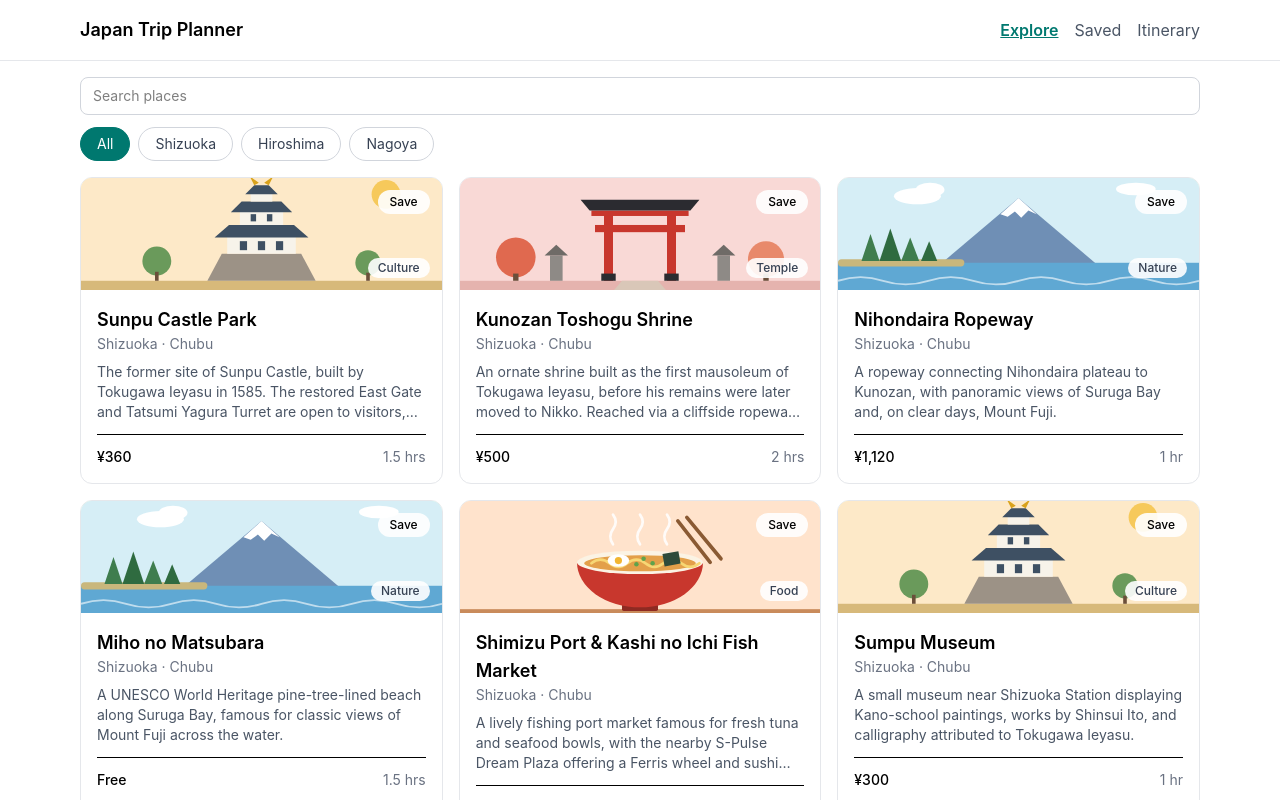
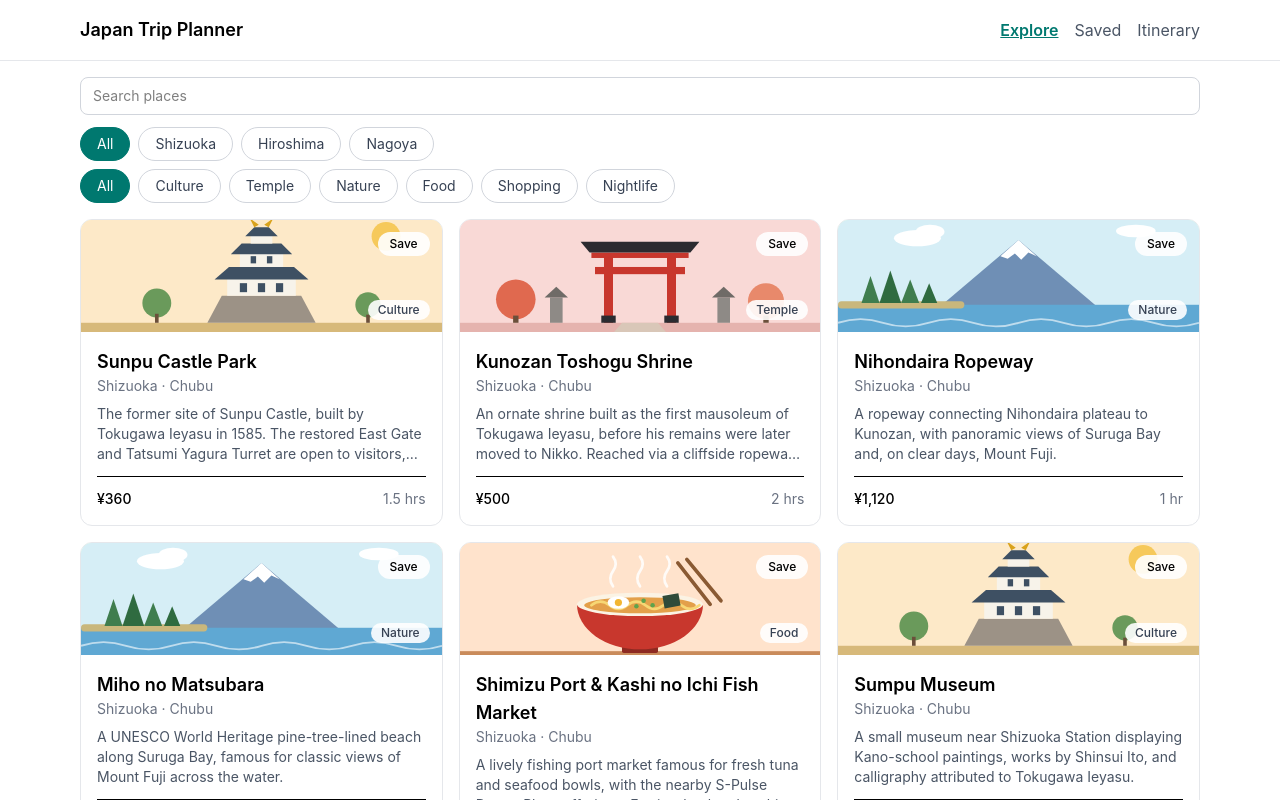
Before and after one commit to komaln26/japan-trip-planner, a React (Vite) app: page / in a window 1280 px wide. Shown: the top 800 px of the page. Built offline with nearby package versions, Linux system fonts and the light colour scheme.

Commit message:
Add category filter to Explore page

```diff
--- a/src/pages/ExplorePage.tsx
+++ b/src/pages/ExplorePage.tsx
@@ -8,11 +8,14 @@ const ExplorePage = () => {
 
     const [savedIds, setSavedIds] = useLocalStorage<string[]>('saved-ids', [])
     const [selectedCity, setSelectedCity] = useState('All')
+    const [selectedCategory, setSelectedCategory] = useState('All')
     const [query, setQuery] = useState('')
+    const categories = ['All', 'Culture', 'Temple', 'Nature', 'Food', 'Shopping', 'Nightlife']
     const cities = ['All', 'Shizuoka', 'Hiroshima', 'Nagoya']
     const visibleDestinations = destinations.filter(
         (d) =>
             (selectedCity === 'All' || d.city === selectedCity) &&
+            (selectedCategory === 'All' || d.category === selectedCategory.toLowerCase()) &&
             d.name.toLowerCase().includes(query.toLowerCase())
     )
     const toggleSave = (id: string) => {
@@ -42,6 +45,12 @@ const ExplorePage = () => {
                 ))}
 
             </div>
+            <div className="flex flex-wrap gap-2 mt-2">
+                {categories.map((category) => (
+                    <FilterPill key={category} label={category} isActive={selectedCategory === category} onClick={() => setSelectedCategory(category)} />
+                ))}
+
+            </div>
             {visibleDestinations.length === 0 && (
                 <p className="mt-4 text-gray-600">No places match your search</p>
             )}
```
